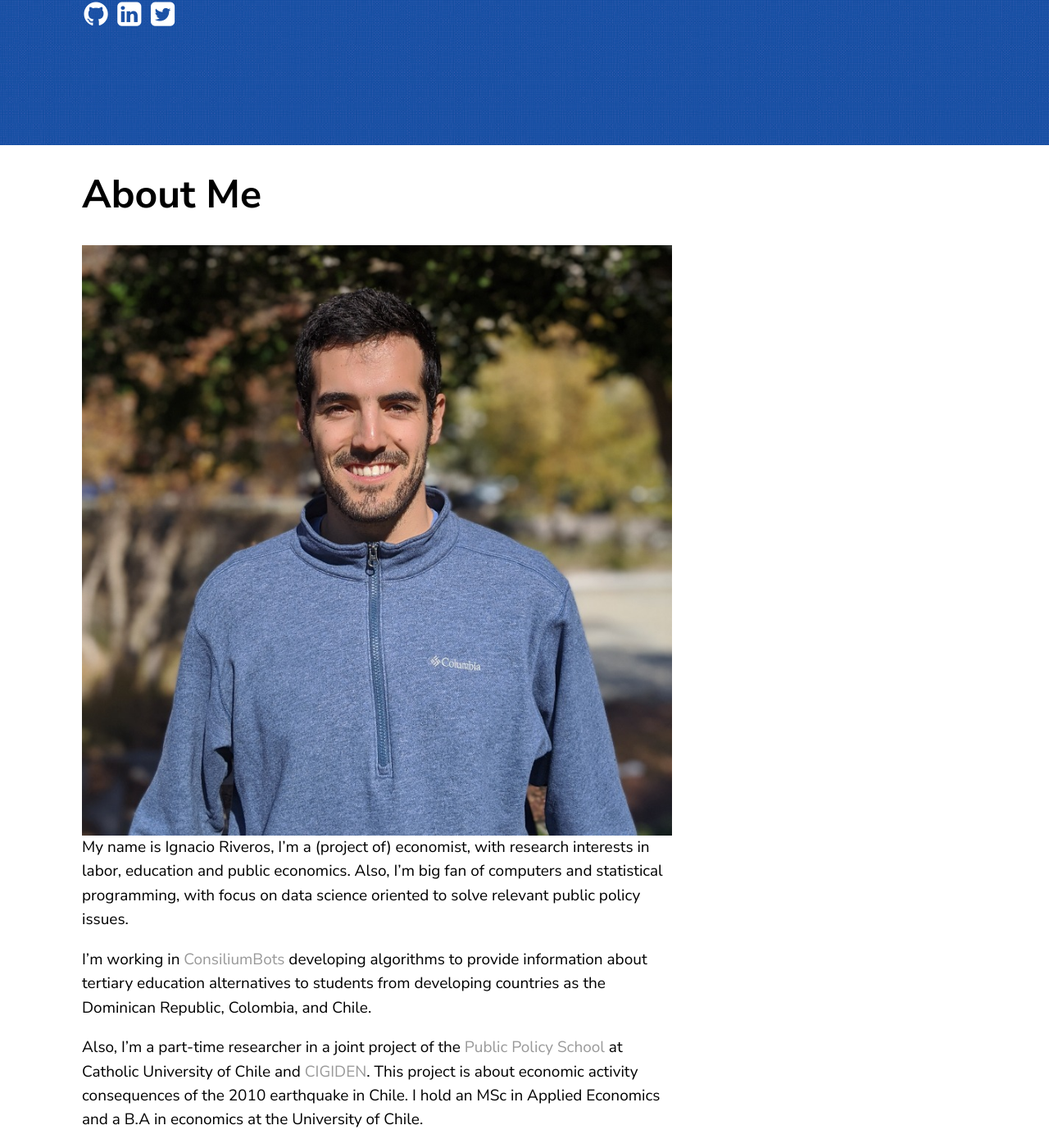
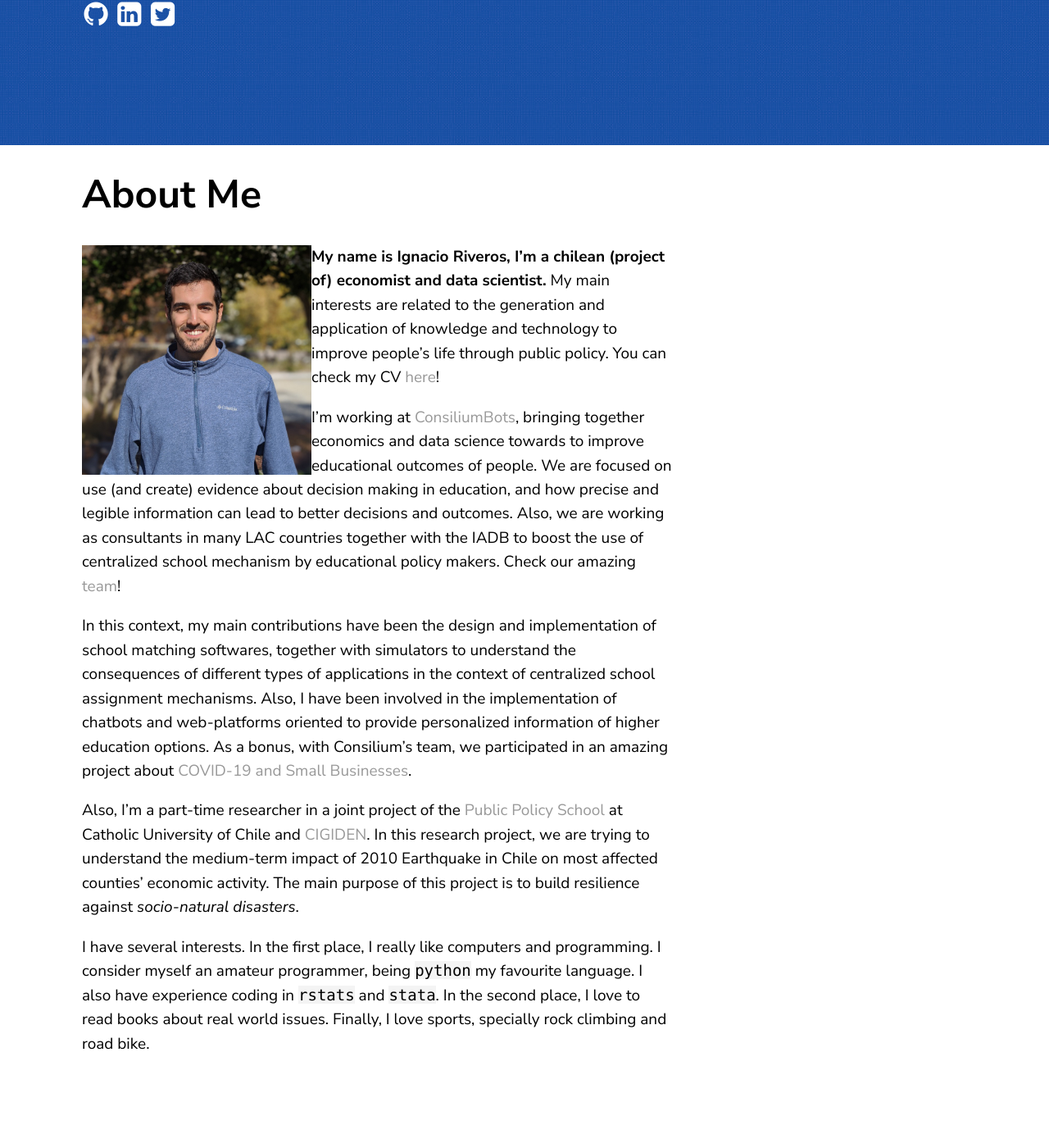
Before and after one commit to ignacioriveros1/ignacioriveros1.github.io, a Jekyll site: the page built from index.md, in a window 1280 px wide and 1400 px high, scrolled down 248 px. Shown: the whole window at 82% size. Built offline with Jekyll 4.4.1, drawn with Linux system fonts in a browser that asks for light colours; after the commit the page ends 1555 px from its top, so only the background shows below that.

Commit message:
refactor self description

```diff
--- a/index.md
+++ b/index.md
@@ -5,11 +5,16 @@ title: About
 
 # About Me
 
-<!-- <img align="left" width="300" height="300" src="/assets/images/profile.jpg"> -->
-<img style="float: left" src="/assets/images/profile.jpg">
+<img align="left" width="280" height="280" src="/assets/images/profile.jpg">
+<!-- <img style="float: left" src="/assets/images/profile.jpg"> -->
 
-My name is Ignacio Riveros, I’m a (project of) economist, with research interests in labor, education and public economics. Also, I'm big fan of computers and statistical programming, with focus on data science oriented to solve relevant public policy issues.
 
-I’m working in [ConsiliumBots](https://www.consiliumbots.com/) developing algorithms to provide information about tertiary education alternatives to students from developing countries as the Dominican Republic, Colombia, and Chile.
+**My name is Ignacio Riveros, I’m a chilean (project of) economist and data scientist.**  My main interests are related to the generation and application of knowledge and technology to improve people's life through public policy. You can check my CV [here](cv/CV_2.pdf)!
 
-Also, I’m a part-time researcher in a joint project of the [Public Policy School](http://gobierno.uc.cl/es/) at Catholic University of Chile and [CIGIDEN](https://www.cigiden.cl/en/home/). This project is about economic activity consequences of the 2010 earthquake in Chile. I hold an MSc in Applied Economics and a B.A in economics at the University of Chile.
+I’m working at [ConsiliumBots](https://www.consiliumbots.com/), bringing together economics and data science towards to improve educational outcomes of people. We are focused on use (and create) evidence about decision making in education, and how precise and legible information can lead to better decisions and outcomes. Also, we are working as consultants in many LAC countries together with the IADB to boost the use of centralized school mechanism by educational policy makers. Check our amazing [team](https://www.consiliumbots.com/team-1)!
+
+In this context, my main contributions have been the design and implementation of school matching softwares, together with simulators to understand the consequences of different types of applications in the context of centralized school assignment mechanisms. Also, I have been involved in the implementation of chatbots and web-platforms oriented to provide personalized information of higher education options. As a bonus, with Consilium's team, we participated in an amazing project about [COVID-19 and Small Businesses](https://covid19sbs.org/).
+
+Also, I’m a part-time researcher in a joint project of the [Public Policy School](http://gobierno.uc.cl/es/) at Catholic University of Chile and [CIGIDEN](https://www.cigiden.cl/en/home/). In this research project, we are trying to understand the medium-term impact of 2010 Earthquake in Chile on most affected counties' economic activity. The main purpose of this project is to build resilience against *socio-natural disasters*.
+
+I have several interests. In the first place, I really like computers and programming. I consider myself an amateur programmer, being `python` my favourite language. I also have experience coding in `rstats` and `stata`. In the second place, I love to read books about real world issues. Finally, I love sports, specially rock climbing and road bike.
```
